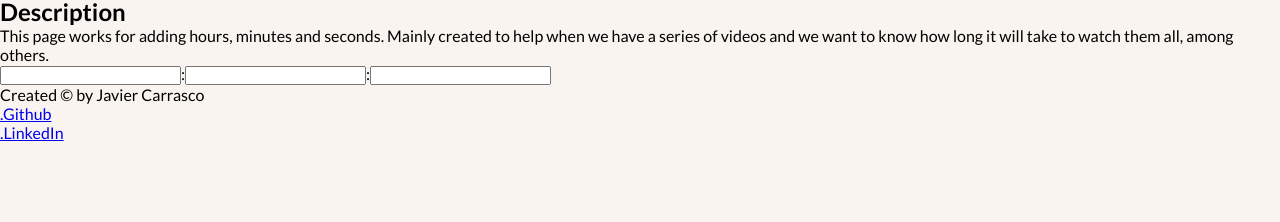
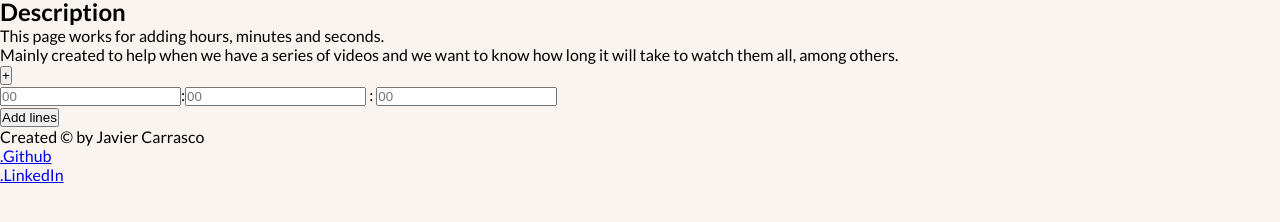
Before and after one commit to JavierCarrasco08/add-time, a website: page index.html in a window 1280 px wide. Shown: the part 42-264 px from the top of the page. Drawn offline with Linux system fonts and the light colour scheme.

Commit message:
fix: Adding structure

```diff
--- a/index.html
+++ b/index.html
@@ -27,31 +27,51 @@
       <header class="hero">
         <h1 class="hero__title">Javi Time</h1>
       </header>
-      <aside>
-        <h2>Description</h2>
-        <p>
-          This page works for adding hours, minutes and seconds. Mainly created
-          to help when we have a series of videos and we want to know how long
-          it will take to watch them all, among others.
+      <aside class="description">
+        <h2 class="description__title">Description</h2>
+        <p class="description__paragraph">
+          This page works for adding hours, minutes and seconds.
+        </p>
+        <p class="description__paragraph">
+          Mainly created to help when we have a series of videos and we want to
+          know how long it will take to watch them all, among others.
         </p>
       </aside>
-      <main>
-        <div>
-          <div>
-            <input type="text" />:<input type="text" />:<input type="text" />
+      <main class="calculate">
+        <div class="calculate__sum">
+          <button class="calculate__button">+</button>
+        </div>
+        <div class="calculate__op">
+          <div class="calculate__inp">
+            <div class="calculate__groupt">
+              <input
+                type="text"
+                class="calculate__input"
+                placeholder="00" /><span>:</span
+              ><input type="text" class="calculate__input" placeholder="00" />
+              <span>:</span>
+              <input type="text" class="calculate__input" placeholder="00" />
+            </div>
+          </div>
+          <div class="calculate__oup">
+            <p class="calculate__result"></p>
           </div>
         </div>
+        <div class="calculate__add">
+          <button class="calculate__button">Add lines</button>
+        </div>
       </main>
-      <footer>
-        <p>Created &copy; by Javier Carrasco</p>
-        <nav>
-          <ul>
+      <footer class="foo">
+        <p class="foo__copy">Created &copy; by Javier Carrasco</p>
+        <nav class="foo__navigate">
+          <ul class="foo__list">
             <li>
               <a
                 href="https://github.com/JavierCarrasco08"
                 target="_blank"
                 title="Github"
                 rel="referrer noopener"
+                class="foo__a"
                 >.Github</a
               >
             </li>
@@ -61,6 +81,7 @@
                 target="_blank"
                 title="LinkedIn"
                 rel="referrer noopener"
+                class="foo__a"
                 >.LinkedIn</a
               >
             </li>
```
